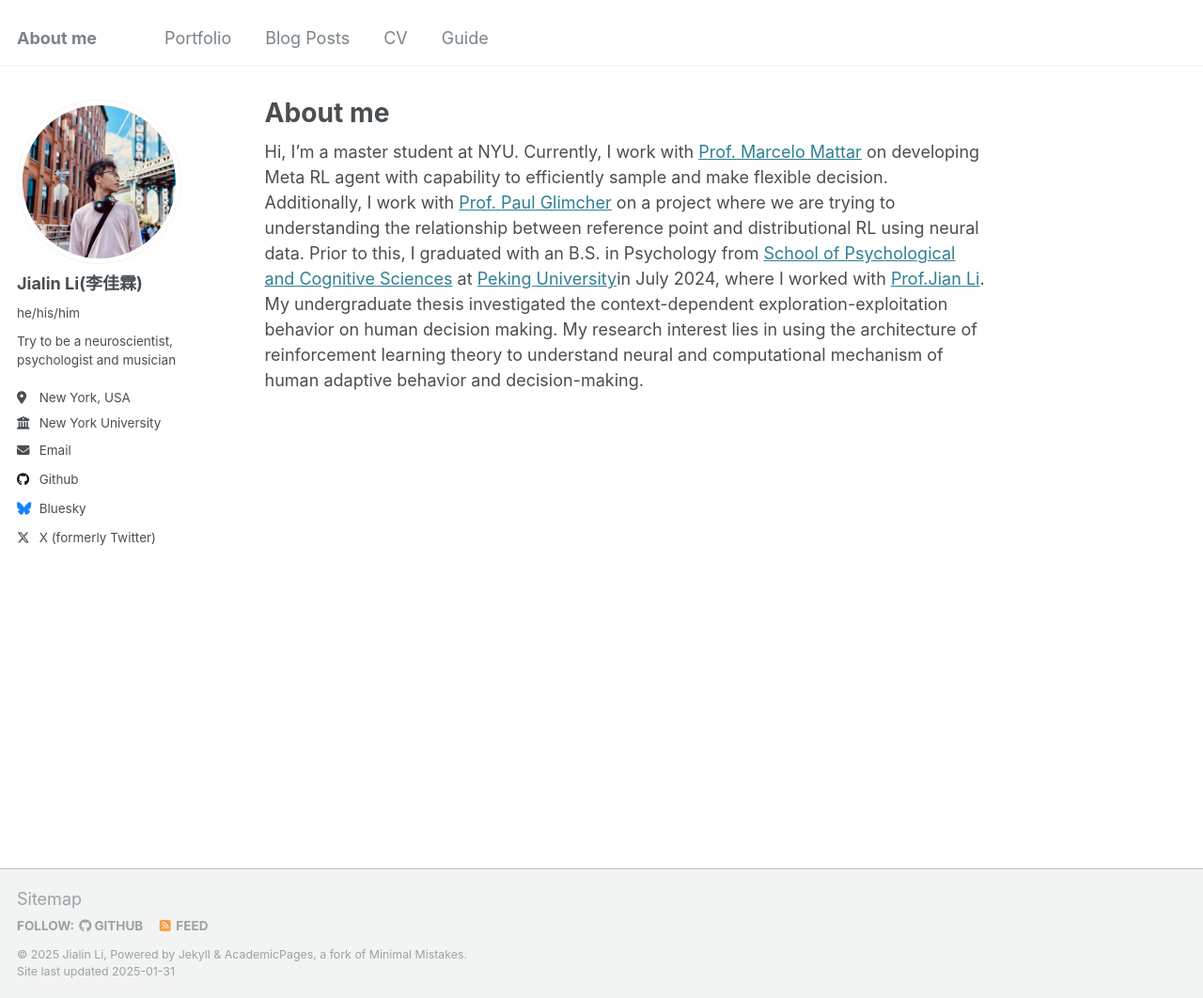
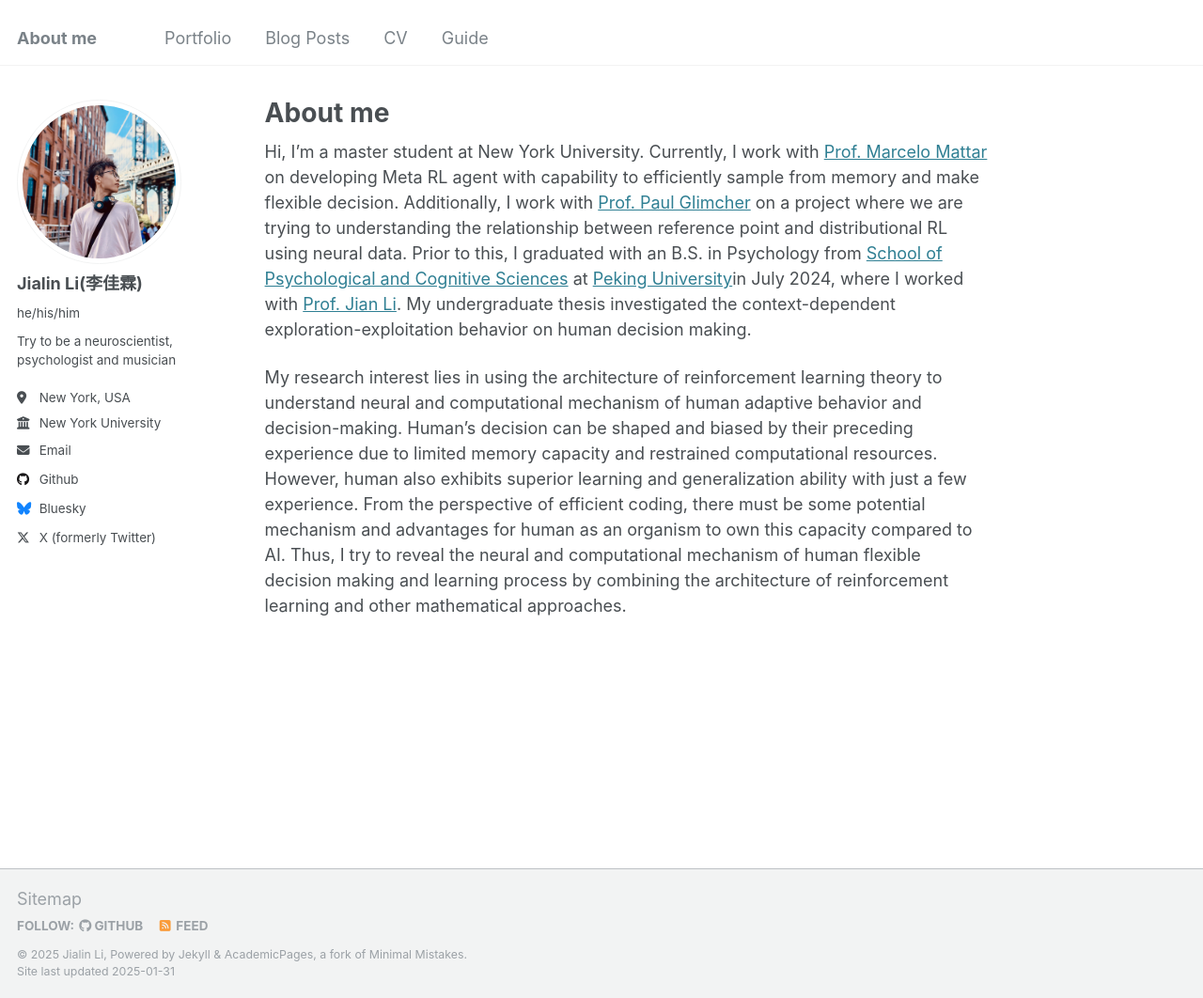
Before and after one commit to JiaLinLi0822/JiaLinLi0822.github.io, a Jekyll site: the page built from _pages/about.md, in a window 1280 px wide and 1062 px high. Shown: the whole window at 94% size. Built offline with Jekyll 4.4.1, drawn with Linux system fonts in a browser that asks for light colours.

Commit message:
Update about.md

```diff
--- a/_pages/about.md
+++ b/_pages/about.md
@@ -7,4 +7,6 @@ redirect_from:
   - /about.html
 ---
 
-Hi, I'm a master student at NYU. Currently, I work with [Prof. Marcelo Mattar](https://as.nyu.edu/faculty/marcelo-mattar.html) on developing Meta RL agent with capability to efficiently sample and make flexible decision. Additionally, I work with [Prof. Paul Glimcher](https://as.nyu.edu/faculty/paul-glimcher.html) on a project where we are trying to understanding the relationship between reference point and distributional RL using neural data. Prior to this, I graduated with an B.S. in Psychology from [School of Psychological and Cognitive Sciences](https://www.psy.pku.edu.cn) at [Peking University](https://www.pku.edu.cn/)in July 2024, where I worked with [Prof.Jian Li](https://www.psy.pku.edu.cn/english/people/faculty/professor/jianli/index.htm). My undergraduate thesis investigated the context-dependent exploration-exploitation behavior on human decision making. My research interest lies in using the architecture of reinforcement learning theory to understand neural and computational mechanism of human adaptive behavior and decision-making.
+Hi, I'm a master student at New York University. Currently, I work with [Prof. Marcelo Mattar](https://as.nyu.edu/faculty/marcelo-mattar.html) on developing Meta RL agent with capability to efficiently sample from memory and make flexible decision. Additionally, I work with [Prof. Paul Glimcher](https://as.nyu.edu/faculty/paul-glimcher.html) on a project where we are trying to understanding the relationship between reference point and distributional RL using neural data. Prior to this, I graduated with an B.S. in Psychology from [School of Psychological and Cognitive Sciences](https://www.psy.pku.edu.cn) at [Peking University](https://www.pku.edu.cn/)in July 2024, where I worked with [Prof. Jian Li](https://www.psy.pku.edu.cn/english/people/faculty/professor/jianli/index.htm). My undergraduate thesis investigated the context-dependent exploration-exploitation behavior on human decision making.
+
+My research interest lies in using the architecture of reinforcement learning theory to understand neural and computational mechanism of human adaptive behavior and decision-making. Human’s decision can be shaped and biased by their preceding experience due to limited memory capacity and restrained computational resources. However, human also exhibits superior learning and generalization ability with just a few experience. From the perspective of efficient coding, there must be some potential mechanism and advantages for human as an organism to own this capacity compared to AI. Thus, I try to reveal the neural and computational mechanism of human flexible decision making and learning process by combining the architecture of reinforcement learning and other mathematical approaches.
```
